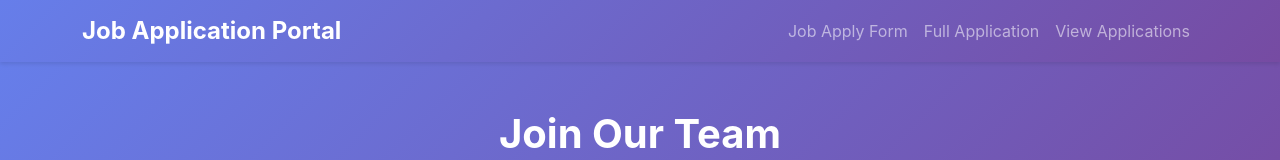
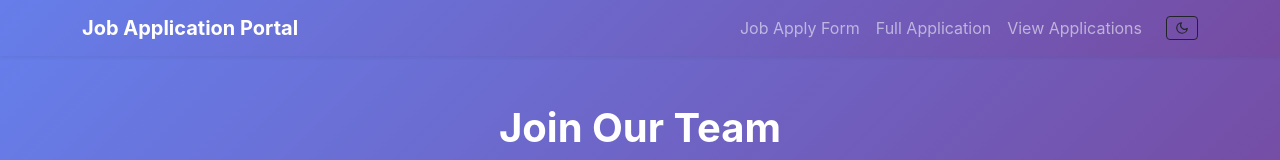
Before and after one commit to TrickyVikram/multi-technology-AI-based, a React (Create React App) app in the folder Mern/job-application-mern/client/: page / in a window 1280 px wide. Shown: the top 160 px of the page. Built offline with nearby package versions, Linux system fonts and the light colour scheme; no server answers.

Commit message:
feat: Add theme toggle functionality with context and styling

```diff
--- a/Mern/job-application-mern/client/src/App.js
+++ b/Mern/job-application-mern/client/src/App.js
@@ -1,6 +1,7 @@
 import React from 'react';
 import { Routes, Route } from 'react-router-dom';
 import { Container, Navbar, Nav } from 'react-bootstrap';
+import ThemeToggle from './components/ThemeToggle';
 import JobApplicationForm from './components/JobApplicationForm';
 import JobApplyForm from './components/JobApplyForm';
 import ApplicationSuccess from './components/ApplicationSuccess';
@@ -17,10 +18,13 @@ function App() {
                     </Navbar.Brand>
                     <Navbar.Toggle aria-controls="basic-navbar-nav" />
                     <Navbar.Collapse id="basic-navbar-nav">
-                        <Nav className="ms-auto">
+                        <Nav className="ms-auto align-items-center">
                             <Nav.Link href="/">Job Apply Form</Nav.Link>
                             <Nav.Link href="/full-form">Full Application</Nav.Link>
                             <Nav.Link href="/applications">View Applications</Nav.Link>
+                            <Nav.Item className="ms-3">
+                                <ThemeToggle />
+                            </Nav.Item>
                         </Nav>
                     </Navbar.Collapse>
                 </Container>
--- /dev/null
+++ b/Mern/job-application-mern/client/src/components/ThemeToggle.js
@@ -0,0 +1,22 @@
+import React, { useContext } from 'react';
+import { ThemeContext } from '../context/ThemeContext';
+import { Button } from 'react-bootstrap';
+import { FiSun, FiMoon } from 'react-icons/fi';
+
+const ThemeToggle = ({ size = 'sm' }) => {
+    const { theme, toggleTheme } = useContext(ThemeContext);
+
+    return (
+        <Button
+            variant={theme === 'dark' ? 'outline-light' : 'outline-dark'}
+            size={size}
+            onClick={toggleTheme}
+            aria-label={`Switch to ${theme === 'dark' ? 'light' : 'dark'} theme`}
+            className="d-flex align-items-center"
+        >
+            {theme === 'dark' ? <FiSun /> : <FiMoon />}
+        </Button>
+    );
+};
+
+export default ThemeToggle;
--- /dev/null
+++ b/Mern/job-application-mern/client/src/context/ThemeContext.js
@@ -0,0 +1,45 @@
+import React, { createContext, useState, useEffect } from 'react';
+
+export const ThemeContext = createContext({
+    theme: 'light',
+    toggleTheme: () => { }
+});
+
+export const ThemeProvider = ({ children }) => {
+    const [theme, setTheme] = useState('light');
+
+    // Initialize theme from localStorage or system preference
+    useEffect(() => {
+        try {
+            const stored = localStorage.getItem('theme');
+            if (stored === 'light' || stored === 'dark') {
+                setTheme(stored);
+                document.documentElement.setAttribute('data-theme', stored);
+            } else {
+                // Fallback to prefers-color-scheme
+                const prefersDark = window.matchMedia && window.matchMedia('(prefers-color-scheme: dark)').matches;
+                const initial = prefersDark ? 'dark' : 'light';
+                setTheme(initial);
+                document.documentElement.setAttribute('data-theme', initial);
+            }
+        } catch (e) {
+            console.error('Error reading theme from localStorage', e);
+            document.documentElement.setAttribute('data-theme', 'light');
+        }
+    }, []);
+
+    const toggleTheme = () => {
+        setTheme(prev => {
+            const next = prev === 'light' ? 'dark' : 'light';
+            try { localStorage.setItem('theme', next); } catch (e) { console.error(e); }
+            document.documentElement.setAttribute('data-theme', next);
+            return next;
+        });
+    };
+
+    return (
+        <ThemeContext.Provider value={{ theme, toggleTheme }}>
+            {children}
+        </ThemeContext.Provider>
+    );
+};
--- a/Mern/job-application-mern/client/src/index.css
+++ b/Mern/job-application-mern/client/src/index.css
@@ -212,21 +212,262 @@ code {
     }
 }
 
+/* Theme variables (light/dark) applied via data-theme attribute on <html> */
+:root {
+    --bg: #ffffff;
+    --surface: #ffffff;
+    --text: #212529;
+    --muted: #6c757d;
+    --primary: #007bff;
+    --primary-700: #0056b3;
+    --success: #28a745;
+    --header-gradient-start: #667eea;
+    --header-gradient-end: #764ba2;
+    --card-shadow: rgba(0, 0, 0, 0.08);
+}
+
+/* Dark theme overrides */
+html[data-theme='dark'] {
+    --bg: #0f1720;
+    --surface: #0b1220;
+    --text: #e6eef8;
+    --muted: #9aa6b2;
+    --primary: #4f8cff;
+    --primary-700: #2e6fe6;
+    --success: #37d67a;
+    --header-gradient-start: #2b2f5a;
+    --header-gradient-end: #2d2b4f;
+    --card-shadow: rgba(0, 0, 0, 0.5);
+}
+
+html[data-theme='light'] {
+    /* ensure defaults for light */
+}
+
+/* Base */
+* {
+    box-sizing: border-box;
+}
+
+body {
+    margin: 0;
+    font-family: -apple-system, BlinkMacSystemFont, 'Segoe UI', 'Roboto', 'Oxygen',
+        'Ubuntu', 'Cantarell', 'Fira Sans', 'Droid Sans', 'Helvetica Neue',
+        sans-serif;
+    -webkit-font-smoothing: antialiased;
+    -moz-osx-font-smoothing: grayscale;
+    background-color: var(--bg);
+    color: var(--text);
+}
+
+code {
+    font-family: source-code-pro, Menlo, Monaco, Consolas, 'Courier New', monospace;
+}
+
+/* Custom scrollbar */
+::-webkit-scrollbar {
+    width: 8px;
+}
+
+::-webkit-scrollbar-track {
+    background: rgba(0, 0, 0, 0.04);
+}
+
+::-webkit-scrollbar-thumb {
+    background: rgba(0, 0, 0, 0.2);
+    border-radius: 4px;
+}
+
+/* Form styling */
+.form-container {
+    background: var(--surface);
+    border-radius: 12px;
+    box-shadow: 0 6px 18px var(--card-shadow);
+    padding: 2rem;
+    margin: 2rem auto;
+    max-width: 900px;
+}
+
+.form-section {
+    margin-bottom: 2rem;
+    padding-bottom: 1.5rem;
+    border-bottom: 1px solid rgba(0, 0, 0, 0.06);
+}
+
+.form-section:last-child {
+    border-bottom: none;
+    margin-bottom: 0;
+}
+
+.form-section h3 {
+    color: var(--text);
+    margin-bottom: 1rem;
+    font-size: 1.25rem;
+    font-weight: 600;
+}
+
+.form-control:focus {
+    border-color: var(--primary);
+    box-shadow: 0 0 0 0.12rem rgba(0, 123, 255, 0.12);
+}
+
+.btn-primary {
+    background-color: var(--primary);
+    border-color: var(--primary);
+    padding: 0.75rem 2rem;
+    font-weight: 600;
+    border-radius: 6px;
+    transition: all 0.18s ease;
+}
+
+.btn-primary:hover {
+    background-color: var(--primary-700);
+    border-color: var(--primary-700);
+    transform: translateY(-1px);
+}
+
+.btn-secondary {
+    background-color: var(--muted);
+    border-color: var(--muted);
+    padding: 0.75rem 2rem;
+    font-weight: 600;
+    border-radius: 6px;
+    transition: all 0.18s ease;
+}
+
+.btn-secondary:hover {
+    opacity: 0.95;
+    transform: translateY(-1px);
+}
+
+/* Header styling */
+.header {
+    background: linear-gradient(135deg, var(--header-gradient-start) 0%, var(--header-gradient-end) 100%);
+    color: white;
+    padding: 3rem 0;
+    text-align: center;
+    margin-bottom: 2rem;
+}
+
+.header h1 {
+    font-size: 2.5rem;
+    font-weight: 700;
+    margin-bottom: 0.5rem;
+}
+
+.header p {
+    font-size: 1.1rem;
+    opacity: 0.9;
+    margin-bottom: 0;
+}
+
+.success-container {
+    text-align: center;
+    padding: 3rem 2rem;
+}
+
+.success-icon {
+    font-size: 4rem;
+    color: var(--success);
+    margin-bottom: 1rem;
+}
+
+.success-title {
+    color: var(--success);
+    font-size: 2rem;
+    font-weight: 700;
+    margin-bottom: 1rem;
+}
+
+.spinner-border-sm {
+    width: 1rem;
+    height: 1rem;
+}
+
+.text-danger {
+    font-size: 0.875rem;
+    margin-top: 0.25rem;
+}
+
+@media (max-width: 768px) {
+    .form-container {
+        margin: 1rem;
+        padding: 1.5rem;
+    }
+
+    .header h1 {
+        font-size: 2rem;
+    }
+
+    .header p {
+        font-size: 1rem;
+    }
+}
+
+/* Skills input styling */
+.skills-container {
+    display: flex;
+    flex-wrap: wrap;
+    gap: 0.5rem;
+    margin-top: 0.5rem;
+}
+
+.skill-tag {
+    background-color: rgba(0, 0, 0, 0.06);
+    border-radius: 20px;
+    padding: 0.25rem 0.75rem;
+    font-size: 0.875rem;
+    display: flex;
+    align-items: center;
+    gap: 0.5rem;
+}
+
+.skill-remove {
+    background: none;
+    border: none;
+    color: var(--muted);
+    cursor: pointer;
+    padding: 0;
+    display: flex;
+    align-items: center;
+}
+
+.skill-remove:hover {
+    color: #dc3545;
+}
+
+/* Animation for form sections */
+.form-section {
+    animation: fadeInUp 0.6s ease-out;
+}
+
+@keyframes fadeInUp {
+    from {
+        opacity: 0;
+        transform: translateY(20px);
+    }
+
+    to {
+        opacity: 1;
+        transform: translateY(0);
+    }
+}
+
 /* Navigation styling */
 .navbar-custom {
-    background: linear-gradient(135deg, #667eea 0%, #764ba2 100%);
-    box-shadow: 0 2px 4px rgba(0, 0, 0, .1);
+    background: linear-gradient(135deg, var(--header-gradient-start) 0%, var(--header-gradient-end) 100%);
+    box-shadow: 0 2px 4px rgba(0, 0, 0, .06);
 }
 
 .navbar-brand {
     font-weight: 700;
-    font-size: 1.5rem;
+    font-size: 1.25rem;
 }
 
 /* Footer styling */
 .footer {
-    background-color: #343a40;
-    color: white;
+    background-color: rgba(0, 0, 0, 0.06);
+    color: var(--muted);
     text-align: center;
     padding: 2rem 0;
     margin-top: 3rem;
--- a/Mern/job-application-mern/client/src/index.js
+++ b/Mern/job-application-mern/client/src/index.js
@@ -5,10 +5,25 @@ import { Toaster } from 'react-hot-toast';
 import 'bootstrap/dist/css/bootstrap.min.css';
 import './index.css';
 import App from './App';
+import { ThemeProvider } from './context/ThemeContext';
+
+// Set initial theme synchronously to avoid FOUC
+try {
+    const stored = localStorage.getItem('theme');
+    if (stored === 'dark' || stored === 'light') {
+        document.documentElement.setAttribute('data-theme', stored);
+    } else {
+        const prefersDark = window.matchMedia && window.matchMedia('(prefers-color-scheme: dark)').matches;
+        document.documentElement.setAttribute('data-theme', prefersDark ? 'dark' : 'light');
+    }
+} catch (e) {
+    document.documentElement.setAttribute('data-theme', 'light');
+}
 
 const root = ReactDOM.createRoot(document.getElementById('root'));
 root.render(
     <React.StrictMode>
+        <ThemeProvider>
             <BrowserRouter>
                 <App />
                 <Toaster
@@ -29,5 +44,6 @@ root.render(
                     }}
                 />
             </BrowserRouter>
+        </ThemeProvider>
     </React.StrictMode>
 );
```
Lines whose indentation alone changed are shown as unchanged.
